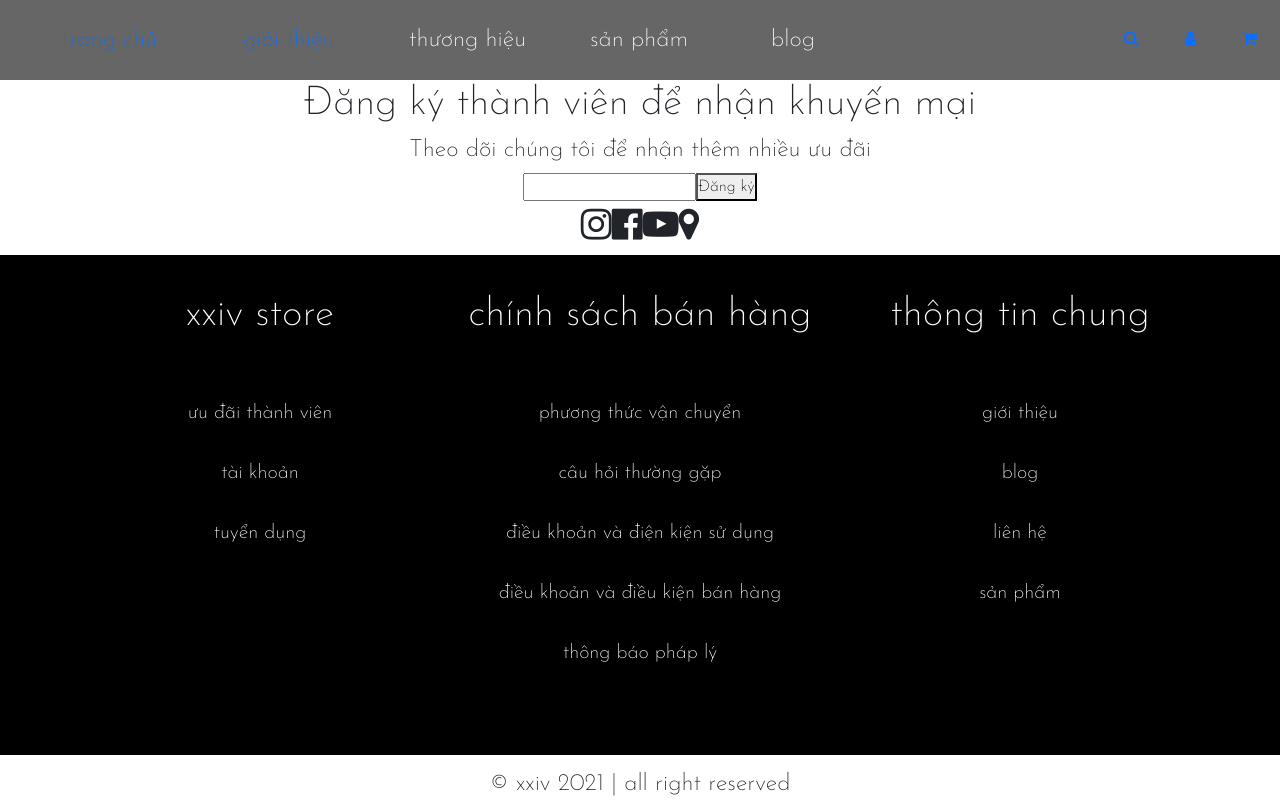
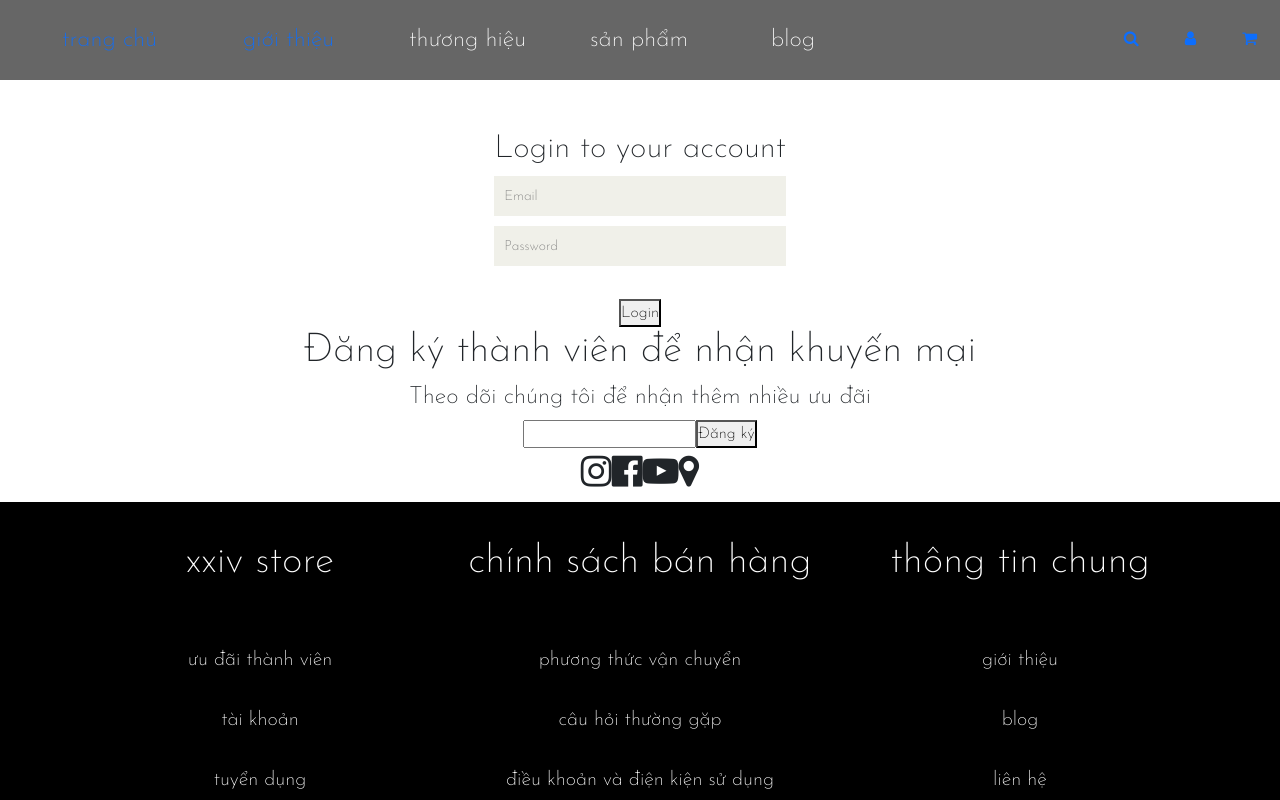
Before and after one commit to GraduationProject-DTU/user-fe, a React (Create React App) app: page /login in a window 1280 px wide. Shown: the top 800 px of the page. Built offline with nearby package versions, Linux system fonts and the light colour scheme.

Commit message:
login/register

```diff
--- /dev/null
+++ b/src/Components/Layouts/Login/Login.css
@@ -0,0 +1,50 @@
+* {
+    margin: 0;
+    padding: 0;
+    box-sizing: border-box;
+    list-style: none;
+    font-family: 'Josefin Sans';
+}
+#login{
+    padding-top: 50px;
+    text-align: center;
+}
+#form {
+    display: block;
+    margin-bottom: 185px;
+    margin-top: 185px;
+    overflow: hidden;
+}
+.login-form form input,
+.signup-form form input,
+.signup-form form select,
+.signup-form form textarea {
+    background: #F0F0E9;
+    border: medium none;
+    color: #696763;
+    display: block;
+    font-size: 14px;
+    font-weight: 300;
+    height: 40px;
+    margin-bottom: 10px;
+    outline: medium none;
+    padding-left: 10px;
+    width: 100%;
+}
+
+
+.login-form form button {
+    margin-top: 23px;
+}
+
+.login-form form button,
+.login-form label {}
+
+.login-form label input {
+    border: medium none;
+    display: inline-block;
+    height: 0;
+    margin-bottom: 0;
+    outline: medium none;
+    padding-left: 0;
+}
--- /dev/null
+++ b/src/Components/Layouts/Login/Login.jsx
@@ -0,0 +1,24 @@
+import './Login.css'
+function Login(){
+    return(
+        <>
+        <div id='login'>
+            <div class="container">
+                <div class="row justify-content-md-center">
+                        <div className="col-md-auto">
+                            <div className="login-form">
+                                <h2>Login to your account</h2>
+                                <form action="#" >
+                                    <input type="text" name="email" placeholder="Email"  />
+                                    <input type="password" name="password" placeholder="Password" />
+                                    <button type="submit">Login</button>
+                                </form>
+                            </div>
+                        </div>
+                    </div>
+                </div>
+            </div>
+        </>
+    )
+}
+export default Login
--- /dev/null
+++ b/src/Components/Layouts/Register/Register.css
@@ -0,0 +1,11 @@
+* {
+    margin: 0;
+    padding: 0;
+    box-sizing: border-box;
+    list-style: none;
+    font-family: 'Josefin Sans';
+}
+#register{
+    padding-top: 50px;
+    text-align: center;
+}
--- /dev/null
+++ b/src/Components/Layouts/Register/Register.jsx
@@ -0,0 +1,27 @@
+import './Register.css'
+function Register(){
+    return(
+        <div id="register">
+            <div class="container">
+                <div class="row justify-content-md-center">
+                    <div className="col-md-auto">
+                        <div className="signup-form">
+                        <h2>New User Signup!</h2>
+                        <form action="#" encType="multipart/form-data"  >
+                            <input type="text" name="name"  placeholder="Name" />
+                            <input type="email" name="email"  placeholder="Email Address" />
+                            <input type="password" name="password"  placeholder="Password" />
+                            <input type="text" name="phone"  placeholder="Phone" />
+                            <input type="text" name="address"  placeholder="Address" />
+                            <input type="text" name="level" placeholder="Level" value={"0"} />
+                            <input type="file" name="Avatar"  />
+                            <button type="submit">Signup</button>
+                        </form>
+                        </div>
+                    </div>
+                </div>
+            </div>
+        </div>
+    )
+}
+export default Register
--- a/src/index.js
+++ b/src/index.js
@@ -11,6 +11,8 @@ import {
 } from "react-router-dom"
 import Homepage from './Components/Pages/Homepage';
 import Introduction from './Components/Pages/Introduction';
+import Login from './Components/Layouts/Login/Login';
+import Register from './Components/Layouts/Register/Register';
 const root = ReactDOM.createRoot(document.getElementById('root'));
 root.render(
   <React.StrictMode>
@@ -19,6 +21,8 @@ root.render(
         <Routes>
             <Route index path="/" element={<Homepage/>}/>
             <Route path='intro' element={<Introduction/>}/>
+            <Route path='login' element={<Login/>}/>
+            <Route path='register' element={<Register/>}/>
         </Routes>
       </App>
     </Router>
```
Also changed, not shown: src/Components/Pages/Blogmain.jsx (added, +10 -0 lines).
